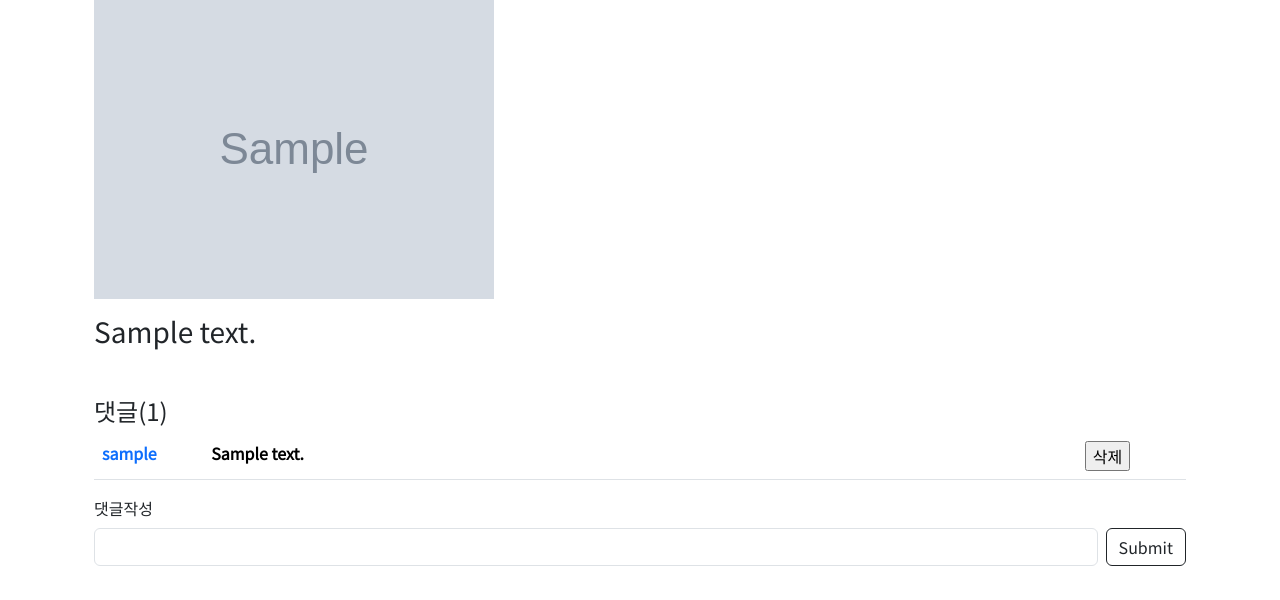
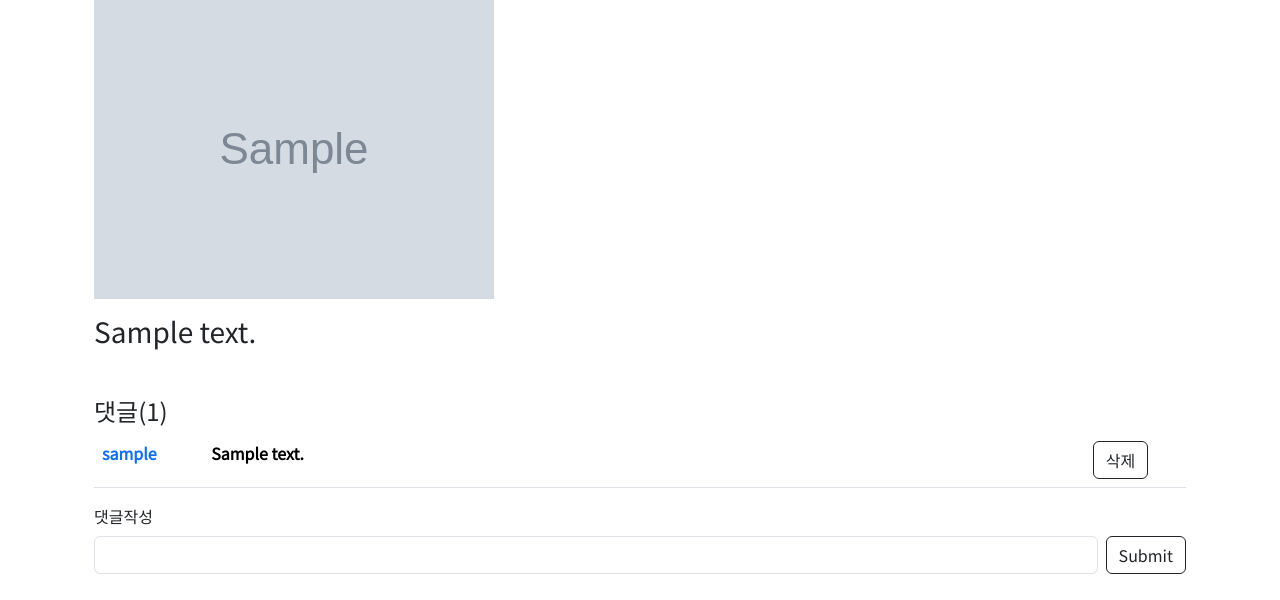
Before and after one commit to arrmadillo/django03, a Django app: page /reviews/1 in a window 1280 px wide. Shown: the part 200-800 px from the top of the page. Run offline with Django 3.2, Linux system fonts and the light colour scheme; a user stored in the database is signed in; tables that the repository leaves empty hold one stand-in row (values such as "Sample post"); grey boxes marked "Sample" are stand-in pictures; lists and menus that the app fills with data are empty.

Commit message:
detail 수정

```diff
--- a/reviews/templates/reviews/detail.html
+++ b/reviews/templates/reviews/detail.html
@@ -35,7 +35,7 @@
           <th scope="col" style="width:10%">
             <form action="{% url 'reviews:delete_comment' review.pk comment.pk %}" method="POST">
                 {% csrf_token %}
-                <input type="submit" value="삭제">
+                <input class="btn btn-outline-dark ms-2" type="submit" value="삭제">
             </form>
           </th>
           {% endif %}
```
